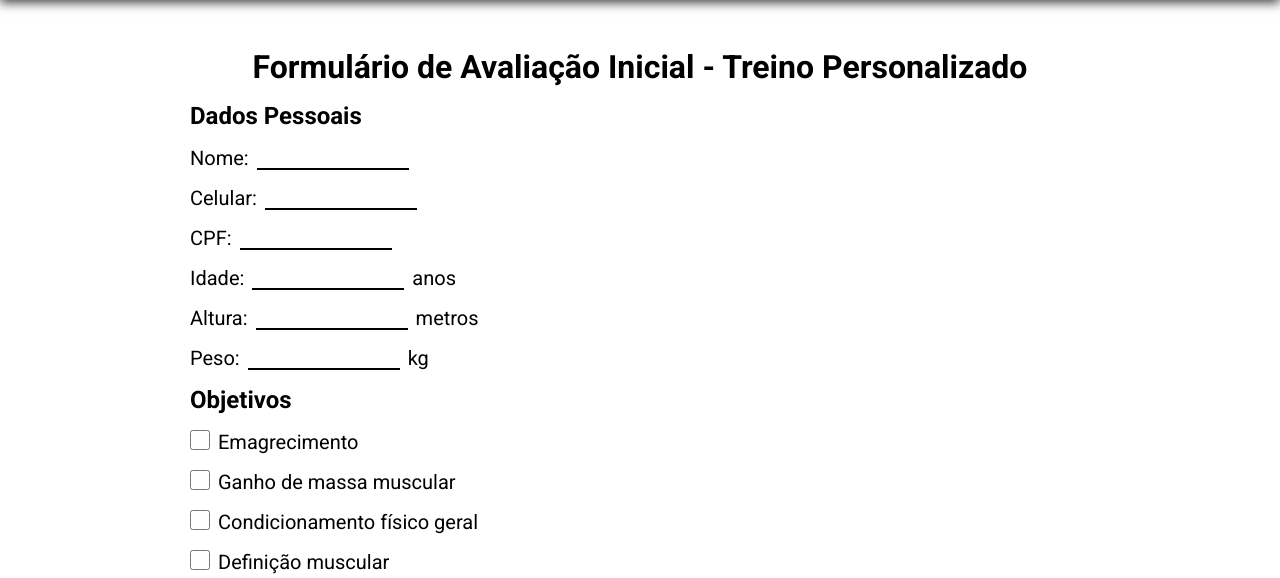
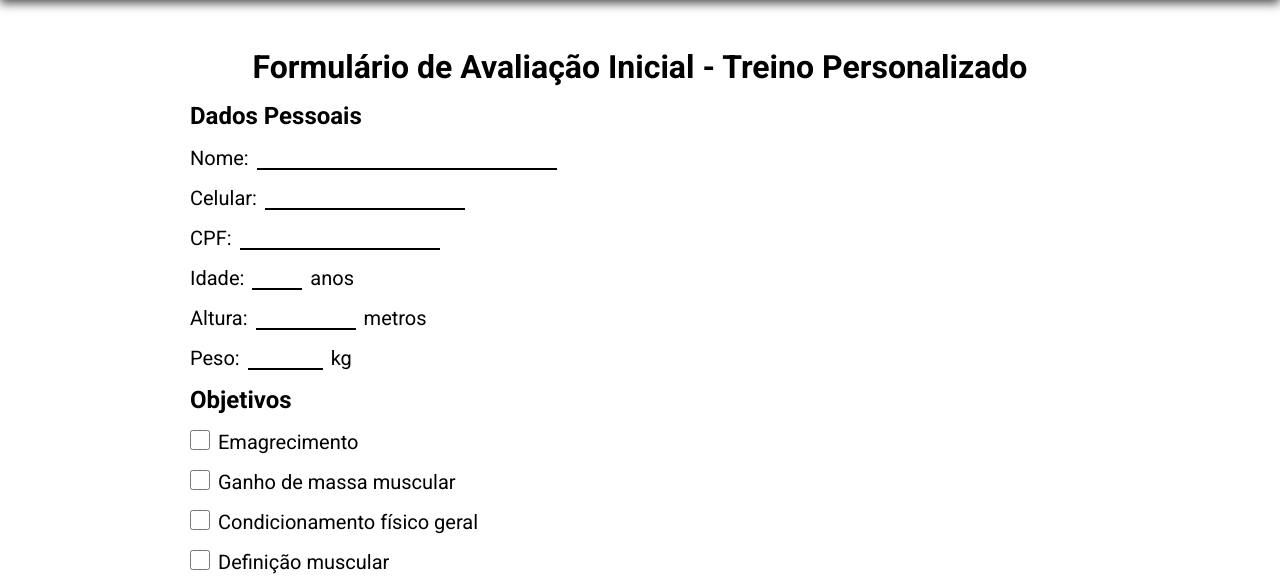
Before and after one commit to Eric-codecrypt/TCC, a PHP site: page /View/questionarioTreino.php in a window 1280 px wide. Shown: the part 207-785 px from the top of the page. Run offline with PHP 8.4, Linux system fonts and the light colour scheme; the visitor is signed in with stand-in values (Sample User, id 1); some web fonts are replaced.

Commit message:
fiz uma transição bonitinha e mudei os widht dos input

```diff
--- a/View/css/style.css
+++ b/View/css/style.css
@@ -751,10 +751,16 @@ header .container p {
     border:1px solid black;
     border-radius: 100%;
     cursor: pointer;
+    transition: background-size .5s cubic-bezier(0.19, 1, 0.22, 1),
+                border .5s cubic-bezier(0.19, 1, 0.22, 1);
+    background-size: 0% 0%;
+    background-repeat: no-repeat;
+    background-position: center;
+    background-image: radial-gradient(#FF0000 0%, #FF0000 50%, transparent  60%);
 }
 .treino-personalizado input[type='radio']:checked{
-    background-image: radial-gradient(#FF0000 0%, #FF0000 50%, transparent  60%);
     border:1px solid #FF0000;
+    background-size: 100% 100%;
 }
 .treino-personalizado input[type='checkbox']{
     width: 20px;
--- a/View/questionarioTreino.php
+++ b/View/questionarioTreino.php
@@ -94,34 +94,34 @@ if(!empty($_POST)){
 
         <div class="input-container">
             <label for="nome"><p>Nome:</p></label>
-            <input type="text" id="nome" name="nome" required>
+            <input type="text" id="nome" name="nome" required style="width:300px">
         </div>
 
         <div class="input-container">
             <label for="cell"><p>Celular:</p></label>
-            <input type="tel" id="cell" name="cell" required>
+            <input type="tel" id="cell" name="cell" required style="width:200px">
         </div>
 
         <div class="input-container">
             <label for="cpf"><p>CPF:</p></label>
-            <input type="name" id="cpf" name="cpf" required>
+            <input type="name" id="cpf" name="cpf" required style="width:200px">
         </div>
 
         <div class="input-container">
             <label for="idade"><p>Idade:</p></label>
-            <input type="number" id="idade" name="idade" required>
+            <input type="number" id="idade" name="idade" required style="width:50px">
             <p>anos</p>
         </div>
 
         <div class="input-container">
             <label for="altura"><p>Altura:</p></label>
-            <input type="number" id="altura" name="altura" step="0.01" required>
+            <input type="number" id="altura" name="altura" step="0.01" required style="width:100px">
             <p>metros</p>
         </div>
 
         <div class="input-container">
             <label for="peso"><p>Peso:</p></label>
-            <input type="number" id="peso" name="peso" step="0.01" min="0" required>
+            <input type="number" id="peso" name="peso" step="0.01" min="0" required style="width:75px">
             <p>kg</p>
         </div>
 
```
